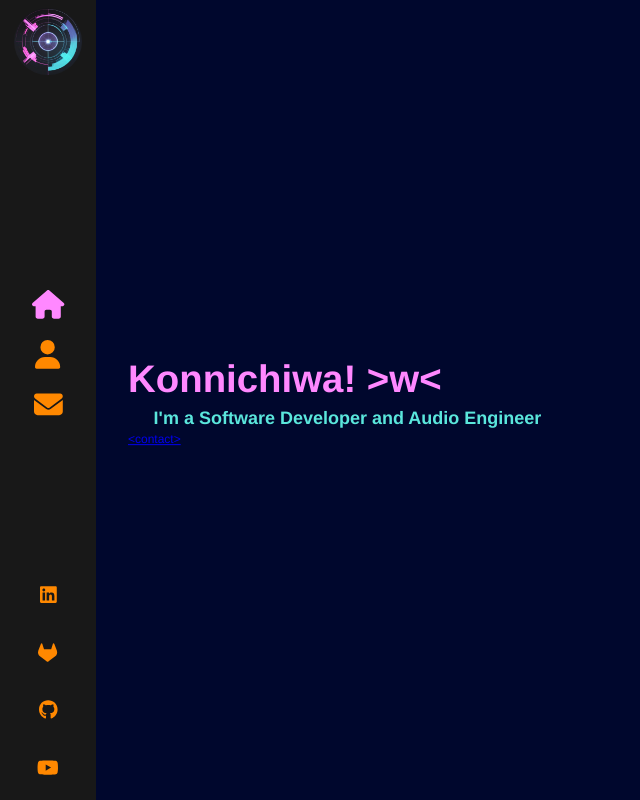
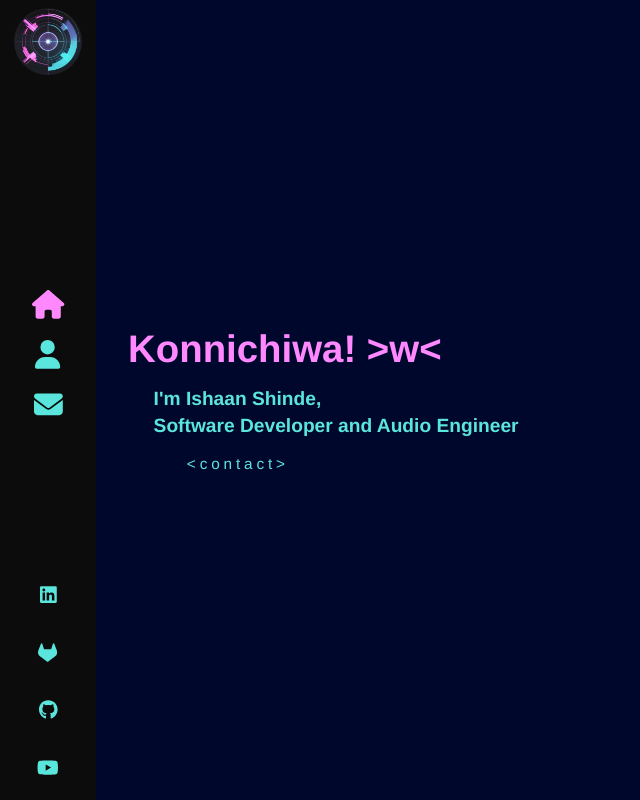
Before and after one commit to IshaanShinde/React-Web-Page-2-Portfolio, a React (Vite) app: page / in a window 1280 px wide. Shown: the whole page, without its empty margins (0-640 px from the left). Built offline with nearby package versions, Linux system fonts and the light colour scheme.

Commit message:
css animation fix for smoother transisitions

```diff
--- a/src/components/Home/index.jsx
+++ b/src/components/Home/index.jsx
@@ -6,10 +6,9 @@ const Home = () => {
     return (
         <div className="container home-page">
             <div className="text-zone">
-                <h1>Konnichiwa! &gt;w&lt;{/* <br />I'm Ishaan Shinde */}</h1>
-                <h2 className="indent-forward">I'm a Software Developer and Audio Engineer</h2>
-
-                <Link to='/contact' className="flat-button">&lt;contact&gt;</Link>
+                <h1>Konnichiwa! &gt;w&lt;</h1>
+                <h2 className="indent-forward">I'm Ishaan Shinde,<br />Software Developer and Audio Engineer</h2>
+                <Link to='/contact' className="flat-button indent-forward-two">&lt;contact&gt;</Link>
             </div>
         </div>
     )
--- a/src/components/Home/index.scss
+++ b/src/components/Home/index.scss
@@ -11,11 +11,68 @@
     h1 {
         font-size: 4rem;
         color: #ff88ff;
-        img {
+
+        /* &::before {
+            content: '<h1>';
+            color: #ff8800;
+            font-size: 1rem;
+            position: absolute;
+            margin-top: -40px;
+        }
+        &::after {
+            content: '</h1>';
+            color: #ff8800;
+            font-size: 1rem;
+            position: absolute;
+            margin-top: 18px;
+
+            animation: fadeIn 1s 1.7s backwards;
+
+        } */
+
+        /* img {
             width: 30px;
+            margin-left: 20px;
+            opacity: 0;
+            height: auto;
+            animation: rotateIn 1s linear both;
+            animation-delay: 1.4s;
+        } */
+    }
+
+    h2 {
+        margin-top: 10px;
+        font-size: 2rem;
+        animation: fadeIn 1s 1.4s backwards;
+    }
+
+    .flat-button {
+        float: left;
+        margin-top: 10px;
+        padding: 0.4rem 0.8rem;
+        text-decoration: none;
+
+        font-size: 1.6rem;
+        color: #5ae6dc;
+        border-radius: 8px;
+        /* border: 2px solid #5ae6dc; */
+
+        letter-spacing: 0.4rem;
+
+        animation: fadeIn 1s 1.8s backwards;
+
+        white-space: nowrap;
+
+        transition: all 0.2s ease-in-out;
+        &:hover {
+            color: #ff88ff;
+            font-size: 2rem;
         }
     }
     .indent-forward {
         margin-left: 5%;
     }
+    .indent-forward-two {
+        margin-left: 10%;
+    }
 }
--- a/src/components/Layout/index.scss
+++ b/src/components/Layout/index.scss
@@ -10,7 +10,7 @@
 }
 
 .tags {
-    color: #ff8800;
+    color: #5ae6dc;
     opacity: 0.6;
     position: absolute;
     bottom: 0;
@@ -36,5 +36,5 @@
     transform-style: preserve-3d;
 
     animation: fadeIn 1s forwards;
-    animation-delay: 1s;
+    animation-delay: 1s
 }
--- a/src/components/Sidebar/index.jsx
+++ b/src/components/Sidebar/index.jsx
@@ -17,34 +17,34 @@ const Sidebar = () => (
             {/* nan bar main elements - HOME ABOUT CONTACT*/}
             <nav>
                 <NavLink exact='true' activeclassname='active' className='home-link' to='/'>
-                    <FontAwesomeIcon icon={faHome} color='#ff8800' />
+                    <FontAwesomeIcon icon={faHome} color='#5ae6dc' />
                 </NavLink>
 
                 <NavLink exact='true' activeclassname='active' className='about-link' to='/about'>
-                    <FontAwesomeIcon icon={faUser} color='#ff8800' />
+                    <FontAwesomeIcon icon={faUser} color='#5ae6dc' />
                 </NavLink>
 
                 <NavLink exact='true' activeclassname='active' className='contact-link' to='/contact'>
-                    <FontAwesomeIcon icon={faEnvelope} color='#ff8800' />
+                    <FontAwesomeIcon icon={faEnvelope} color='#5ae6dc' />
                 </NavLink>
             </nav>
 
             {/* nav bar normal elements - GITLAB GITHUB LINKEDIN YOUTUBE */}
             <ul>
                 <li><a target='_blank' rel='noreferrer' href='https://www.linkedin.com/in/ishaanshinde/'>
-                    <FontAwesomeIcon icon={faLinkedin} color='#ff8800' />
+                    <FontAwesomeIcon icon={faLinkedin} color='#5ae6dc' />
                 </a></li>
 
                 <li><a target='_blank' rel='noreferrer' href="https://gitlab.com/users/IshaanShinde/projects">
-                    <FontAwesomeIcon icon={faGitlab} color='#ff8800' />
+                    <FontAwesomeIcon icon={faGitlab} color='#5ae6dc' />
                 </a></li>
 
                 <li><a target='_blank' rel='noreferrer' href="https://github.com/IshaanShinde">
-                    <FontAwesomeIcon icon={faGithub} color='#ff8800' />
+                    <FontAwesomeIcon icon={faGithub} color='#5ae6dc' />
                 </a></li>
 
                 <li><a target='_blank' rel='noreferrer' href="https://www.youtube.com/@psychedelicloli">
-                    <FontAwesomeIcon icon={faYoutube} color='#ff8800' />
+                    <FontAwesomeIcon icon={faYoutube} color='#5ae6dc' />
                 </a></li>
 
 
--- a/src/components/Sidebar/index.scss
+++ b/src/components/Sidebar/index.scss
@@ -1,5 +1,5 @@
 .nav-bar {
-    background: #181818;
+    background: #0c0c0c;
     width: 10rem;
     height: 100%;
     position: absolute;
@@ -35,7 +35,7 @@
 
         a {
             font-size: 3rem;
-            color: #ff8800;
+            color: #5ae6dc;
             display: block;
             /* line-height and height need to be the same otherwise text wont be centered */
             line-height: 50px;
```
